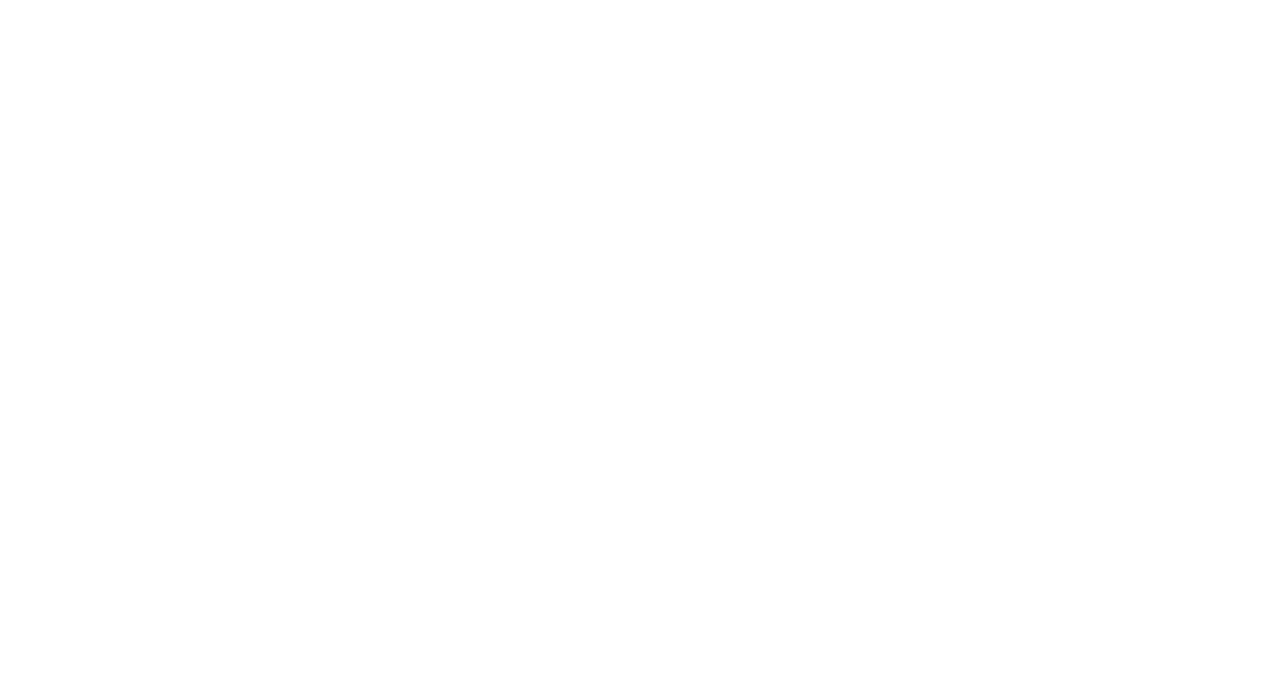
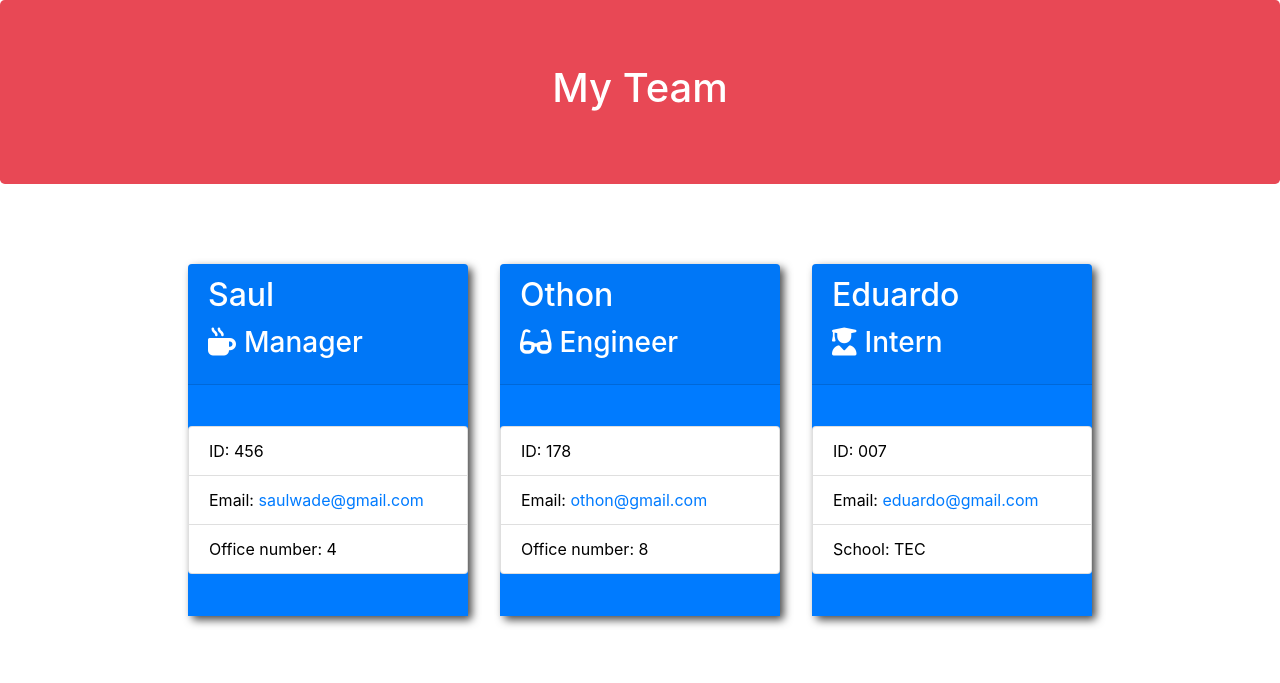
Before and after one commit to saulwade/team-profile-generator, a plain HTML site: page index.html in a window 1280 px wide. Drawn offline with nearby package versions, Linux system fonts and the light colour scheme.

Commit message:
added html and css files

```diff
--- a/index.html
+++ b/index.html
@@ -1,12 +1,73 @@
 <!DOCTYPE html>
 <html lang="en">
+
 <head>
-    <meta charset="UTF-8">
-    <meta http-equiv="X-UA-Compatible" content="IE=edge">
-    <meta name="viewport" content="width=device-width, initial-scale=1.0">
-    <title>Document</title>
+    <meta charset="UTF-8" />
+    <meta name="viewport" content="width=device-width, initial-scale=1.0" />
+    <meta http-equiv="X-UA-Compatible" content="ie=edge" />
+    <title>My Team</title>
+    <link rel="stylesheet" href="https://stackpath.bootstrapcdn.com/bootstrap/4.3.1/css/bootstrap.min.css"
+        integrity="sha384-ggOyR0iXCbMQv3Xipma34MD+dH/1fQ784/j6cY/iJTQUOhcWr7x9JvoRxT2MZw1T" crossorigin="anonymous">
+    <link rel="stylesheet" href="style.css">
+    <script src="https://kit.fontawesome.com/c502137733.js"></script>
 </head>
+
 <body>
+    <div class="container-fluid">
+        <div class="row">
+            <div class="col-12 jumbotron mb-3 theading">
+                <h1 class="text-center">My Team</h1>
+            </div>
+        </div>
+    </div>
+    <div class="container">
+        <div class="row">
+            <div class="t-area col-12 d-flex justify-content-center">
 
+        <div class="card employee-c">
+        <div class="card-header">
+            <h2 class="card-title">Saul</h2>
+            <h3 class="card-title"><i class="fas fa-mug-hot mr-2"></i>Manager</h3>
+        </div>
+        <div class="cardb">
+            <ul class="list-group">
+                <li class="list-group-item">ID: 456</li>
+                <li class="list-group-item">Email: <a href="mailto:greg@gmail.com">saulwade@gmail.com</a></li>
+                <li class="list-group-item">Office number: 4</li>
+            </ul>
+        </div>
+    </div>
+
+        <div class="card employee-c">
+    <div class="card-header">
+        <h2 class="card-title">Othon</h2>
+        <h3 class="card-title"><i class="fas fa-glasses mr-2"></i>Engineer</h3>
+    </div>
+    <div class="cardb">
+        <ul class="list-group">
+            <li class="list-group-item">ID: 178</li>
+            <li class="list-group-item">Email: <a href="mailto:ted@gmail.com">othon@gmail.com</a></li>
+            <li class="list-group-item">Office number: 8</li>
+        </ul>
+    </div>
+</div>
+
+        <div class="card employee-c">
+    <div class="card-header">
+        <h2 class="card-title">Eduardo</h2>
+        <h3 class="card-title"><i class="fas fa-user-graduate mr-2"></i>Intern</h3>
+    </div>
+    <div class="cardb">
+        <ul class="list-group">
+            <li class="list-group-item">ID: 007</li>
+            <li class="list-group-item">Email: <a href="mailto:john@gmail.com">eduardo@gmail.com</a></li>
+            <li class="list-group-item">School: TEC</li>
+        </ul>
+    </div>
+</div>
+
+            </div>
+        </div>
+    </div>
 </body>
 </html>
--- a/style.css
+++ b/style.css
@@ -0,0 +1,37 @@
+.theading {
+    background-color: #e84855;
+    color: #ffffff;
+  }
+
+.t-area {
+    max-width: 1000px;
+    margin: 3em auto;
+    flex-wrap: wrap;
+  }
+
+  .employee-c {
+    margin: 1em;
+    max-width: 280px;
+    width: 90%;
+    min-height: 22rem;
+    background-color: #007bff;
+    color: white;
+    display: flex;
+    flex-direction: column;
+    justify-content: space-between;
+    box-shadow: 4px 4px 8px rgba(0, 0, 0, 0.7);
+    border: none;
+  }
+
+  .cardb {
+    display: flex;
+    flex-direction: column;
+    justify-content: center;
+    background-color: #007bff;
+    padding-bottom: 15%;
+  }
+
+  .list-group-item {
+    color: #000000;
+    text-decoration: none;
+  }
```
